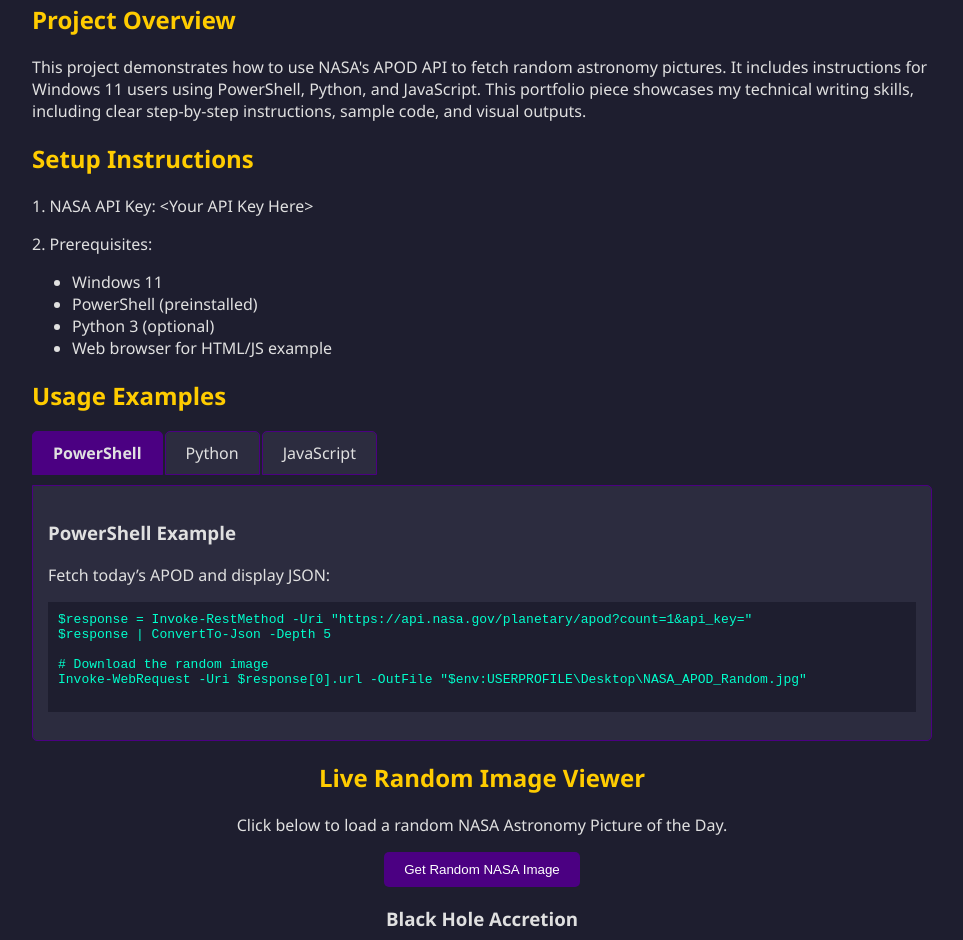
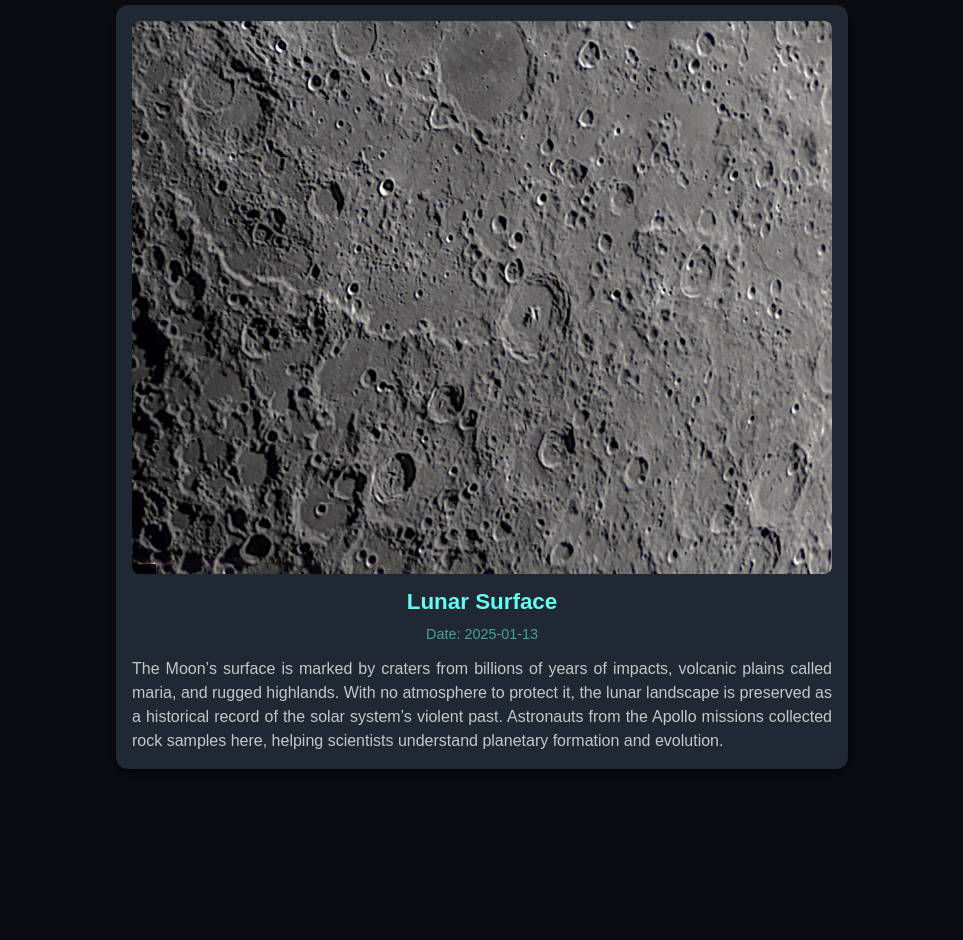
Before and after one commit to wchristner/apod-portfolio, a plain HTML site: page index.html in a window 1280 px wide. Shown: the part 120-1060 px from the top of the page, without its empty margins (158-1121 px from the left). After the commit the page ends 945 px from the top, so only its background shows below. Drawn offline with Linux system fonts and the light colour scheme.

Commit message:
Update index.html

```diff
--- a/index.html
+++ b/index.html
@@ -3,243 +3,112 @@
 <head>
   <meta charset="UTF-8">
   <meta name="viewport" content="width=device-width, initial-scale=1.0">
-<title>NASA APOD API – Portfolio Project</title>
+  <title>NASA APOD Portfolio</title>
   <style>
     body {
-    font-family: 'Segoe UI', Tahoma, Geneva, Verdana, sans-serif;
-    background-color: #1e1e2f;
-    color: #e0e0e0;
+      font-family: Arial, sans-serif;
+      background-color: #0b0c10;
+      color: #c5c6c7;
       margin: 0;
       padding: 0;
+      text-align: center;
     }
     header {
-    background-color: #4b0082;
-    padding: 20px;
-    text-align: center;
+      background-color: #1f2833;
+      padding: 1em;
     }
     header h1 {
       margin: 0;
-    color: #fff;
+      font-size: 2em;
+      color: #66fcf1;
     }
-  .container {
-    padding: 20px;
-    max-width: 900px;
-    margin: auto;
+    main {
+      padding: 2em;
     }
-  h2 {
-    color: #ffcc00;
+    .apod-card {
+      background: #1f2833;
+      border-radius: 12px;
+      padding: 1em;
+      margin: 1.5em auto;
+      max-width: 700px;
+      box-shadow: 0 4px 8px rgba(0,0,0,0.6);
     }
-  .tabs {
-    display: flex;
-    margin-bottom: 10px;
-    cursor: pointer;
+    .apod-card img {
+      max-width: 100%;
+      border-radius: 8px;
     }
-  .tab {
-    padding: 10px 20px;
-    background-color: #2c2c3f;
-    border: 1px solid #4b0082;
-    margin-right: 2px;
-    border-radius: 5px 5px 0 0;
+    .apod-title {
+      font-size: 1.4em;
+      font-weight: bold;
+      color: #66fcf1;
+      margin: 0.5em 0;
     }
-  .tab.active {
-    background-color: #4b0082;
-    font-weight: bold;
+    .apod-date {
+      font-size: 0.9em;
+      color: #45a29e;
+      margin-bottom: 1em;
     }
-  .tab-content {
-    border: 1px solid #4b0082;
-    padding: 15px;
-    border-radius: 0 5px 5px 5px;
-    display: none;
-    background-color: #2c2c3f;
-  }
-  .tab-content.active {
-    display: block;
-  }
-  pre {
-    background-color: #1e1e2f;
-    color: #00ffcc;
-    padding: 10px;
-    overflow-x: auto;
-  }
-  img {
-    max-width: 100%;
-    margin-top: 10px;
-    border: 2px solid #4b0082;
-    border-radius: 5px;
-  }
-  .note {
-    background-color: #3a3a55;
-    padding: 10px;
-    border-left: 4px solid #ffcc00;
-    margin: 10px 0;
-  }
-  .random-apod {
-    text-align: center;
-    margin-top: 20px;
-  }
-  .random-apod img {
-    max-width: 80%;
-    margin-top: 10px;
-  }
-  .random-apod button {
-    padding: 10px 20px;
-    background-color: #4b0082;
-    color: #fff;
-    border: none;
-    border-radius: 5px;
-    cursor: pointer;
-  }
-  .random-apod button:hover {
-    background-color: #6a00c3;
+    .apod-explanation {
+      font-size: 1em;
+      color: #c5c6c7;
+      text-align: justify;
+      line-height: 1.5em;
     }
   </style>
 </head>
 <body>
-
   <header>
-  <h1>NASA Astronomy Picture of the Day (APOD) API</h1>
+    <h1>NASA API Demo</h1>
   </header>
-
-<div class="container">
-
-  <h2>Project Overview</h2>
-  <p>This project demonstrates how to use NASA's APOD API to fetch random astronomy pictures.
-  It includes instructions for Windows 11 users using PowerShell, Python, and JavaScript.
-  This portfolio piece showcases my technical writing skills, including clear step-by-step
-  instructions, sample code, and visual outputs.</p>
-
-  <h2>Setup Instructions</h2>
-  <p>1. NASA API Key: &lt;Your API Key Here&gt;</p>
-  <p>2. Prerequisites:</p>
-  <ul>
-    <li>Windows 11</li>
-    <li>PowerShell (preinstalled)</li>
-    <li>Python 3 (optional)</li>
-    <li>Web browser for HTML/JS example</li>
-  </ul>
-
-  <h2>Usage Examples</h2>
-  <div class="tabs">
-    <div class="tab active" data-tab="powershell">PowerShell</div>
-    <div class="tab" data-tab="python">Python</div>
-    <div class="tab" data-tab="javascript">JavaScript</div>
-  </div>
-
-  <div class="tab-content active" id="powershell">
-    <h3>PowerShell Example</h3>
-    <p>Fetch today’s APOD and display JSON:</p>
-    <pre>
-$response = Invoke-RestMethod -Uri "https://api.nasa.gov/planetary/apod?count=1&api_key=<Your API Key Here>"
-$response | ConvertTo-Json -Depth 5
-
-# Download the random image
-Invoke-WebRequest -Uri $response[0].url -OutFile "$env:USERPROFILE\Desktop\NASA_APOD_Random.jpg"
-    </pre>
-  </div>
-
-  <div class="tab-content" id="python">
-    <h3>Python Example</h3>
-    <pre>
-import requests
-
-api_key = "&lt;Your API Key Here&gt;"
-url = f"https://api.nasa.gov/planetary/apod?count=1&api_key={api_key}"
-
-response = requests.get(url).json()
-
-print("Title:", response[0]["title"])
-print("Date:", response[0]["date"])
-print("Explanation:", response[0]["explanation"])
-print("Image URL:", response[0]["url"])
-    </pre>
-  </div>
-
-  <div class="tab-content" id="javascript">
-    <h3>JavaScript / Web Example</h3>
-    <p>Create a simple webpage to display APOD:</p>
-    <pre>
-&lt;!DOCTYPE html&gt;
-&lt;html&gt;
-&lt;head&gt;&lt;/head&gt;
-&lt;body&gt;
-&lt;script&gt;
-const apiKey = "&lt;Your API Key Here&gt;";
-fetch(`https://api.nasa.gov/planetary/apod?api_key=${apiKey}`)
-  .then(res =&gt; res.json())
-  .then(data =&gt; {
-    document.body.innerHTML = `
-      &lt;h2&gt;${data.title} (${data.date})&lt;/h2&gt;
-      &lt;img src="${data.url}" alt="NASA APOD" width="600"&gt;
-      &lt;p&gt;${data.explanation}&lt;/p&gt;
-    `;
-  });
-&lt;/script&gt;
-&lt;/body&gt;
-&lt;/html&gt;
-    </pre>
-  </div>
-
-  <div class="random-apod">
-    <h2>Live Random Image Viewer</h2>
-    <p>Click below to load a random NASA Astronomy Picture of the Day.</p>
-    <button id="loadRandom">Get Random NASA Image</button>
-    <h3 id="apodTitle"></h3>
-    <img id="apodImage" src="images/placeholder.jpg" alt="Random NASA APOD">
-    <p id="apodDesc"></p>
-  </div>
-
-</div>
+  <main>
+    <div id="apod-container"></div>
+  </main>
 
   <script>
-  // Tab functionality
-  const tabs = document.querySelectorAll('.tab');
-  const contents = document.querySelectorAll('.tab-content');
-
-  tabs.forEach(tab => {
-    tab.addEventListener('click', () => {
-      tabs.forEach(t => t.classList.remove('active'));
-      contents.forEach(c => c.classList.remove('active'));
-      tab.classList.add('active');
-      document.getElementById(tab.dataset.tab).classList.add('active');
-    });
-  });
-
-  // Random APOD viewer using local JSON
-  const btn = document.getElementById("loadRandom");
-  const imgElement = document.getElementById("apodImage");
-  const titleElement = document.getElementById("apodTitle");
-  const descElement = document.getElementById("apodDesc");
-
-  async function getRandomImage() {
+    async function loadAPOD() {
       try {
-      btn.disabled = true;
-      btn.textContent = "Loading...";
-
         const response = await fetch("data/apod-data.json");
         const data = await response.json();
 
-      const randomApod = data[Math.floor(Math.random() * data.length)];
+        const container = document.getElementById("apod-container");
+        container.innerHTML = "";
 
-      imgElement.src = randomApod.url;
-      titleElement.textContent = randomApod.title;
-      descElement.textContent = randomApod.explanation;
+        // Pick a random entry
+        const randomIndex = Math.floor(Math.random() * data.length);
+        const entry = data[randomIndex];
 
-    } catch (error) {
-      console.error("Error loading local data:", error);
-      titleElement.textContent = "Error loading image";
-      descElement.textContent = "";
-      imgElement.src = "images/placeholder.jpg";
-    } finally {
-      btn.disabled = false;
-      btn.textContent = "Get Random NASA Image";
+        // Create card
+        const card = document.createElement("div");
+        card.className = "apod-card";
+
+        const img = document.createElement("img");
+        img.src = entry.url;
+        img.alt = entry.title;
+
+        const title = document.createElement("div");
+        title.className = "apod-title";
+        title.textContent = entry.title;
+
+        const date = document.createElement("div");
+        date.className = "apod-date";
+        date.textContent = `Date: ${entry.date}`;
+
+        const explanation = document.createElement("div");
+        explanation.className = "apod-explanation";
+        explanation.textContent = entry.explanation;
+
+        // Append
+        card.appendChild(img);
+        card.appendChild(title);
+        card.appendChild(date);
+        card.appendChild(explanation);
+        container.appendChild(card);
+      } catch (err) {
+        console.error("Error loading APOD data:", err);
       }
     }
 
-  btn.addEventListener("click", getRandomImage);
-
-  // Load one random image on initial page load
-  getRandomImage();
+    loadAPOD();
   </script>
-
 </body>
 </html>
```
Lines whose indentation alone changed are shown as unchanged.
